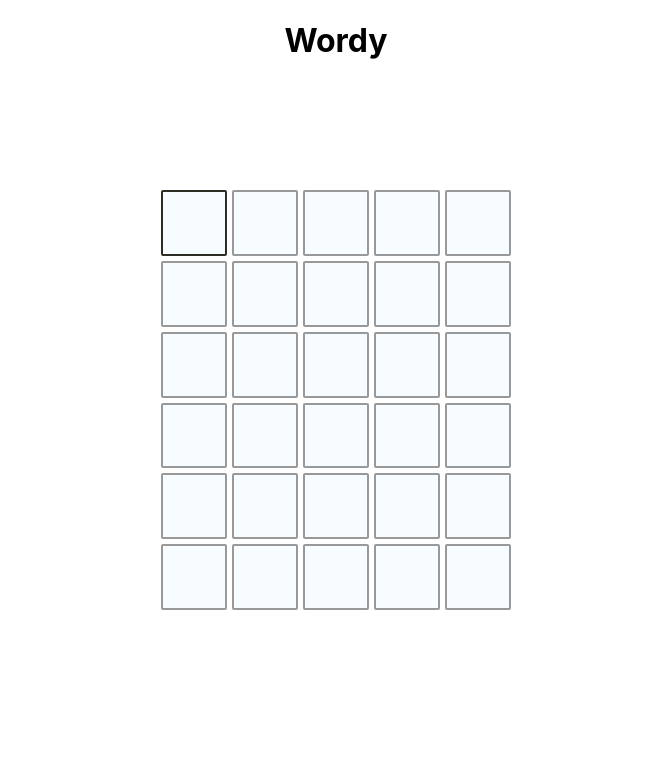
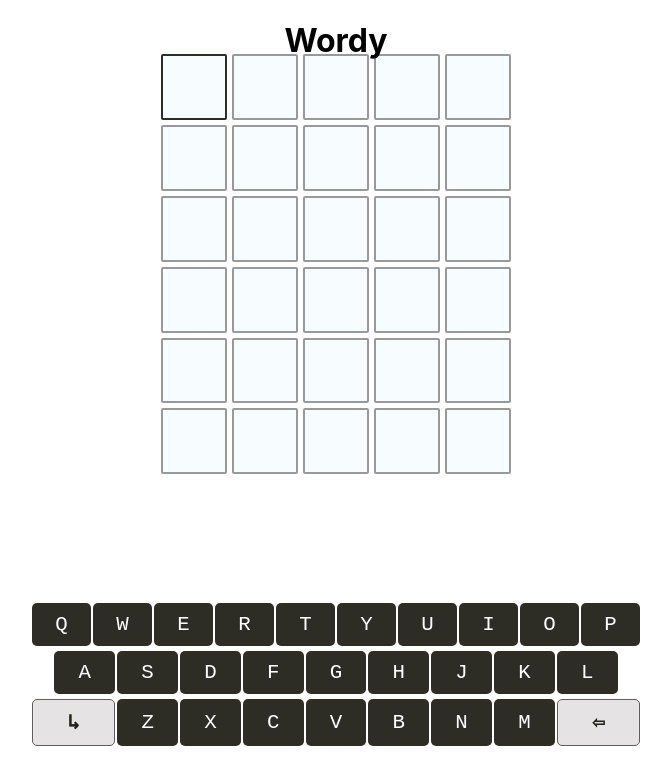
Before and after one commit to bAmrish/Wordy, a React (Create React App) app: page / in a window 1280 px wide. Shown: the top 784 px of the page, without its empty margins (304-975 px from the left). Built offline with nearby package versions, Linux system fonts and the light colour scheme.

Commit message:
Added Keyboard.

```diff
--- a/src/game/Game.jsx
+++ b/src/game/Game.jsx
@@ -4,6 +4,7 @@ import words from "../assets/words/word-list.json";
 import dictionary from "../assets/words/word-list-comprehensive.json";
 import Board from "./board/Board";
 import Message from "./message/Message";
+import Keyboard from "./keyboard/Keyboard";
 
 const initRows = () => {
   const initTiles = () => {
@@ -43,6 +44,7 @@ const Game = () => {
   const [message, setMessage] = useState(null);
   const [answer] = useState(word);
   const [rows, setRows] = useState(initRows());
+  const [keyStatusMap, setKeyStatusMap] = useState({});
 
   const addChar = (key) => {
     const char = key.toUpperCase();
@@ -95,6 +97,8 @@ const Game = () => {
 
   const checkAnswer = () => {
     setMessage(null);
+    console.log({ keyStatusMap });
+
     const updatedRows = [...rows];
     const currentRowIndex = updatedRows.findIndex(
       (row) => row.status === "CURRENT"
@@ -165,6 +169,31 @@ const Game = () => {
   };
 
   useEffect(() => {
+    setKeyStatusMap((prevStatus) => {
+      const updatedKeyStatuses = JSON.parse(JSON.stringify(prevStatus));
+
+      for (const row of rows) {
+        for (const tile of row.tiles) {
+          const currentKeyStatus = updatedKeyStatuses[tile.value];
+          if (tile.status === "CORRECT") {
+            updatedKeyStatuses[tile.value] = "CORRECT";
+          } else if (tile.status === "WARN" && currentKeyStatus !== "CORRECT") {
+            updatedKeyStatuses[tile.value] = "WARN";
+          } else if (
+            tile.status === "INCORRECT" &&
+            currentKeyStatus !== "CORRECT" &&
+            currentKeyStatus !== "WARN"
+          ) {
+            updatedKeyStatuses[tile.value] = "INCORRECT";
+          }
+        }
+      }
+
+      return updatedKeyStatuses;
+    });
+  }, [rows]);
+
+  useEffect(() => {
     const keydownListener = (event) => {
       handleKey(event.key);
     };
@@ -181,6 +210,7 @@ const Game = () => {
         {message && <Message message={message} />}
         <Board rows={rows} />
       </div>
+      <Keyboard keyStatus={keyStatusMap} onKey={handleKey} />
     </div>
   );
 };
--- /dev/null
+++ b/src/game/keyboard/Keyboard.jsx
@@ -0,0 +1,116 @@
+import classes from "./Keyboard.module.css";
+
+const topRow = {
+  name: "top-row",
+  keys: [
+    { value: "q", text: "q" },
+    { value: "w", text: "w" },
+    { value: "e", text: "e" },
+    { value: "r", text: "r" },
+    { value: "t", text: "t" },
+    { value: "y", text: "y" },
+    { value: "u", text: "u" },
+    { value: "i", text: "i" },
+    { value: "o", text: "o" },
+    { value: "p", text: "p" },
+  ],
+};
+const middleRow = {
+  name: "middle-row",
+  keys: [
+    { value: "a", text: "a" },
+    { value: "s", text: "s" },
+    { value: "d", text: "d" },
+    { value: "f", text: "f" },
+    { value: "g", text: "g" },
+    { value: "h", text: "h" },
+    { value: "j", text: "j" },
+    { value: "k", text: "k" },
+    { value: "l", text: "l" },
+  ],
+};
+const bottomRow = {
+  name: "bottom-row",
+  keys: [
+    { value: "Enter", text: "\u21B3", className: "enter" },
+    { value: "z", text: "z" },
+    { value: "x", text: "x" },
+    { value: "c", text: "c" },
+    { value: "v", text: "v" },
+    { value: "b", text: "b" },
+    { value: "n", text: "n" },
+    { value: "m", text: "m" },
+    { value: "Backspace", text: "\u21E6", className: "backspace" },
+  ],
+};
+
+const Keyboard = (props) => {
+  const keyHandler = (key) => {
+    props.onKey(key);
+  };
+
+  return (
+    <div className={classes.keyboard}>
+      <Row keyStatus={props.keyStatus} row={topRow} onKey={keyHandler} />
+      <Row keyStatus={props.keyStatus} row={middleRow} onKey={keyHandler} />
+      <Row keyStatus={props.keyStatus} row={bottomRow} onKey={keyHandler} />
+    </div>
+  );
+};
+
+const Row = (props) => {
+  const row = props.row;
+
+  const keyHandler = (key) => {
+    props.onKey(key);
+  };
+
+  const className = `${classes.row} ${classes[row.name]}`;
+  const rowNodes = row.keys.map((key) => (
+    <Key
+      key={key.value}
+      text={key.text}
+      value={key.value}
+      className={key.className}
+      status={props.keyStatus[key.value.toUpperCase()]}
+      onKey={keyHandler}
+    />
+  ));
+  return <div className={className}>{rowNodes}</div>;
+};
+
+const Key = (props) => {
+  let className = classes.key;
+
+  if (props.className) {
+    className += " " + classes[props.className];
+  }
+
+  if (props.status) {
+    switch (props.status) {
+      case "CORRECT":
+        className += " " + classes["success"];
+        break;
+      case "WARN":
+        className += " " + classes["warn"];
+        break;
+      case "INCORRECT":
+        className += " " + classes["incorrect"];
+        break;
+      default:
+        console.log("In default");
+        break;
+    }
+  }
+
+  const keyHandler = () => {
+    props.onKey(props.value);
+  };
+  return (
+    <button className={className} onClick={keyHandler}>
+      {props.text.toUpperCase()}
+    </button>
+  );
+};
+
+export default Keyboard;
--- /dev/null
+++ b/src/game/keyboard/Keyboard.module.css
@@ -0,0 +1,78 @@
+.keyboard {
+    display: flex;
+    flex-direction: column;
+    gap: 5px;
+    margin: 0 auto;
+    width: 100%;
+}
+
+.row {
+    display: flex;
+    gap: 2px;
+    justify-content: center;
+    position: relative;
+    margin: auto;
+    width: 95%;
+}
+
+.top-row {
+}
+
+.middle-row {
+
+}
+
+.bottom-row {
+}
+
+
+.key {
+    width: 10%;
+    font-size: 1.3rem;
+    font-family: monospace;
+    display: inline-flex;
+    justify-content: center;
+    align-items: center;
+    background-color: #2d2d25;
+    color: white;
+    padding: 10px 10px;
+    border-radius: 5px;
+    border: 0;
+}
+
+.key:hover {
+    background-color: #6f6f5d;
+}
+
+.key:active {
+    background-color: #3c3c33;
+}
+
+.key.enter, .key.backspace {
+    background-color: #e5e3e3;
+    color: #23231c;
+    font-size: 1.3rem;
+    border: 1px solid #5d5d59;
+    flex-grow: 2;
+    font-weight: bold;
+}
+
+.key.success {
+    background-color: #75f102;
+}
+
+.key.selected {
+    border-color: #2d2d25;
+}
+
+.key.warn {
+    background-color: #ebba3d;
+}
+
+.key.incorrect {
+    background-color: #cbd0d0;
+}
+
+.key.disabled {
+    background-color: #e9e9e9;
+}
```
